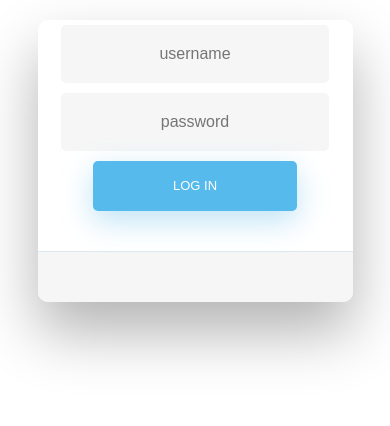
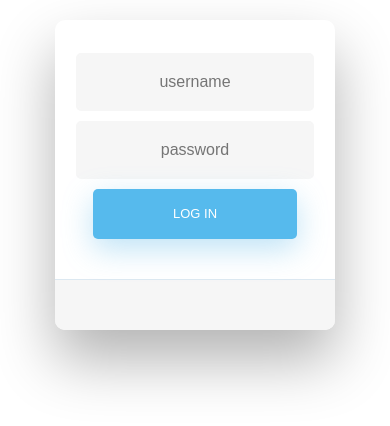
Before and after one commit to myrdstom/store-manager-frontend, a React app: page / in a window 390 px wide. Shown: the top 426 px of the page. Built offline with nearby package versions, Linux system fonts and the light colour scheme.

Commit message:
ch(ReadMe): Bulking up the readme

```diff
--- a/src/react/views/login/LoginView.js
+++ b/src/react/views/login/LoginView.js
@@ -1,6 +1,5 @@
 import React, { Component } from 'react';
 import { connect } from 'react-redux';
-import { Link } from 'react-router-dom';
 import { postLogin } from '../../../redux/actions/login/loginAction';
 
 export class LoginView extends Component {
@@ -57,7 +56,7 @@ export class LoginView extends Component {
                 onChange={this.onChange}
               />
               <input
-                type="text"
+                type="password"
                 id="password"
                 className="fadeIn third"
                 name="password"
--- a/src/react/views/signup/SignUpView.js
+++ b/src/react/views/signup/SignUpView.js
@@ -78,7 +78,7 @@ export class SignUpView extends Component {
                 onChange={this.onChange}
                 value={password}
               />
-              <input type="submit" className="fadeIn fourth" value="Log In" />
+              <input type="submit" className="fadeIn fourth" value="Sign Up" />
             </form>
             <div id="formFooter" />
           </div>
--- a/src/styles/styles.css
+++ b/src/styles/styles.css
@@ -43,8 +43,8 @@ html {
     border-radius: 10px 10px 10px 10px;
     background: #fff;
     padding: 30px;
-    width: 90%;
-    max-width: 450px;
+    width: 50%;
+    /* max-width: 450px; */
     position: relative;
     padding: 0px;
     -webkit-box-shadow: 0 30px 60px 0 rgba(0,0,0,0.3);
@@ -331,3 +331,16 @@ html {
   input[type=email]:placeholder {
     color: #cccccc;
   }
+
+
+  .form-horizontal{
+    margin-top:10%;
+  }
+
+
+@media only screen and (max-width: 1000px) {
+  #formContent{
+    width: 80%;
+
+  }
+}
```
Also changed, not shown: 1 other file (tests, documents, lock files or other folders).
